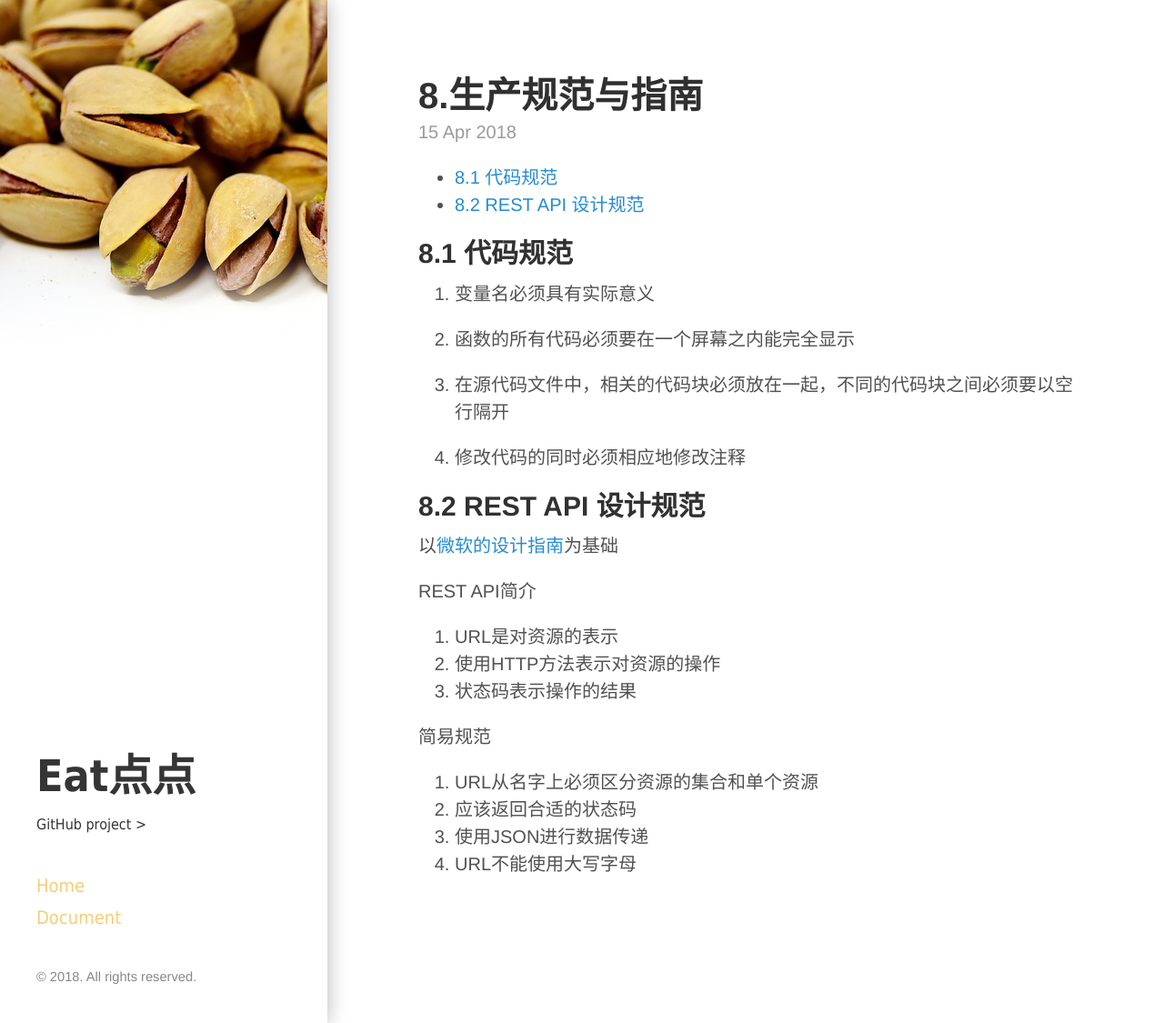
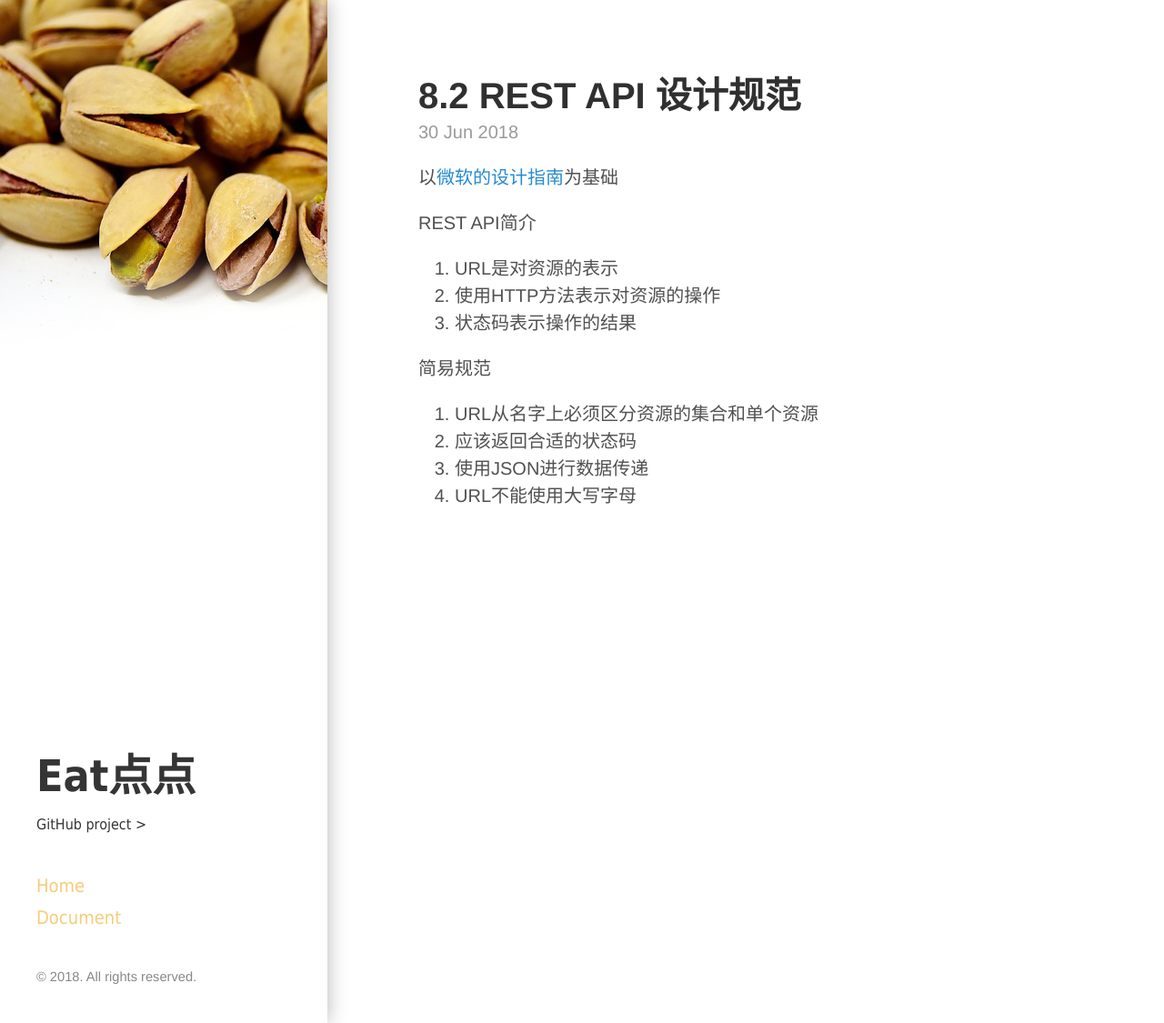
Before and after one commit to ChickenDinner8/ChickenDinner8.github.io, a Jekyll site: the page built from _posts/2018-06-30-8.2.md, in a window 1280 px wide and 1125 px high. Shown: the whole window at 91% size. Built offline with Jekyll 4.4.1, drawn with Linux system fonts in a browser that asks for light colours.

```diff
--- a/_posts/2018-04-15-生产规范与指南.md
+++ b/_posts/2018-06-30-8.2.md
@@ -1,23 +1,8 @@
 ---
 layout: post
-title: 8.生产规范与指南
+title: 8.2 REST API 设计规范
 tags: document
 ---
-
-* toc
-{:toc}
-
-## 8.1 代码规范
-
-1. 变量名必须具有实际意义
-
-2. 函数的所有代码必须要在一个屏幕之内能完全显示
-
-3. 在源代码文件中，相关的代码块必须放在一起，不同的代码块之间必须要以空行隔开
-
-4. 修改代码的同时必须相应地修改注释
-
-## 8.2 REST API 设计规范
 
 以[微软的设计指南](https://docs.microsoft.com/zh-cn/azure/architecture/best-practices/api-design)为基础
 
```
Also changed, not shown: _posts/2018-06-30-8.1.md (added, +13 -0 lines), _posts/2018-06-30-8.3.md (added, +12 -0 lines).
